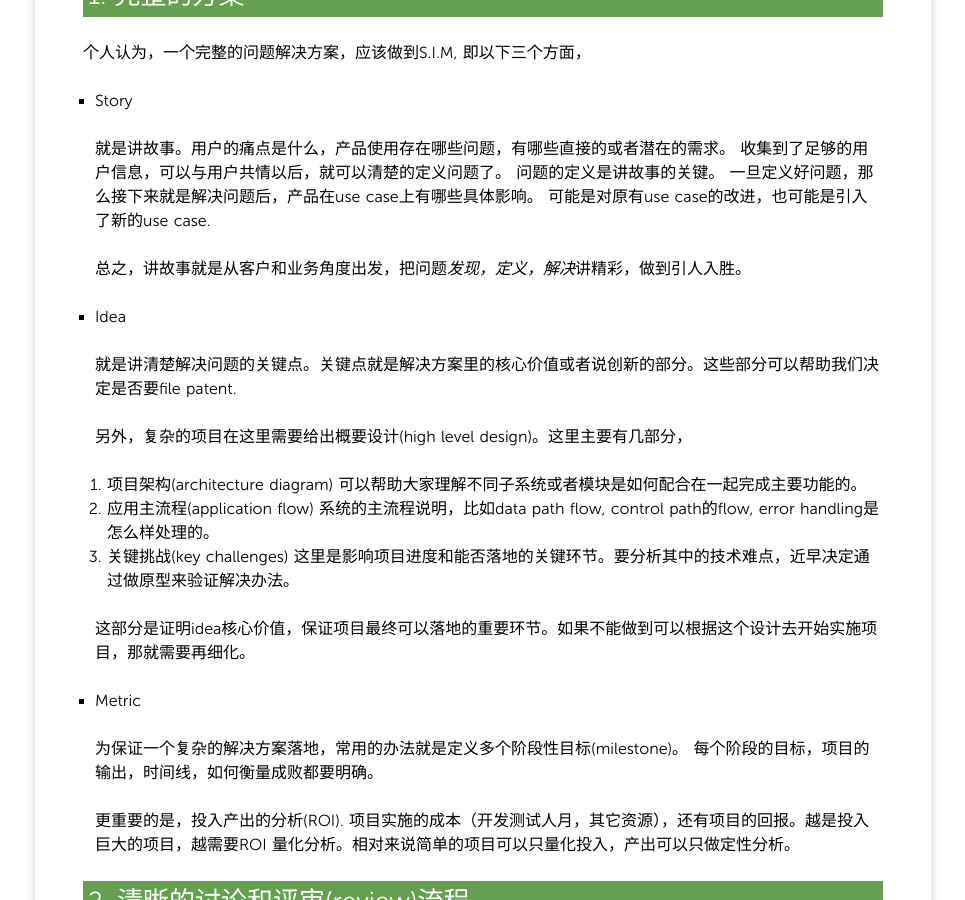
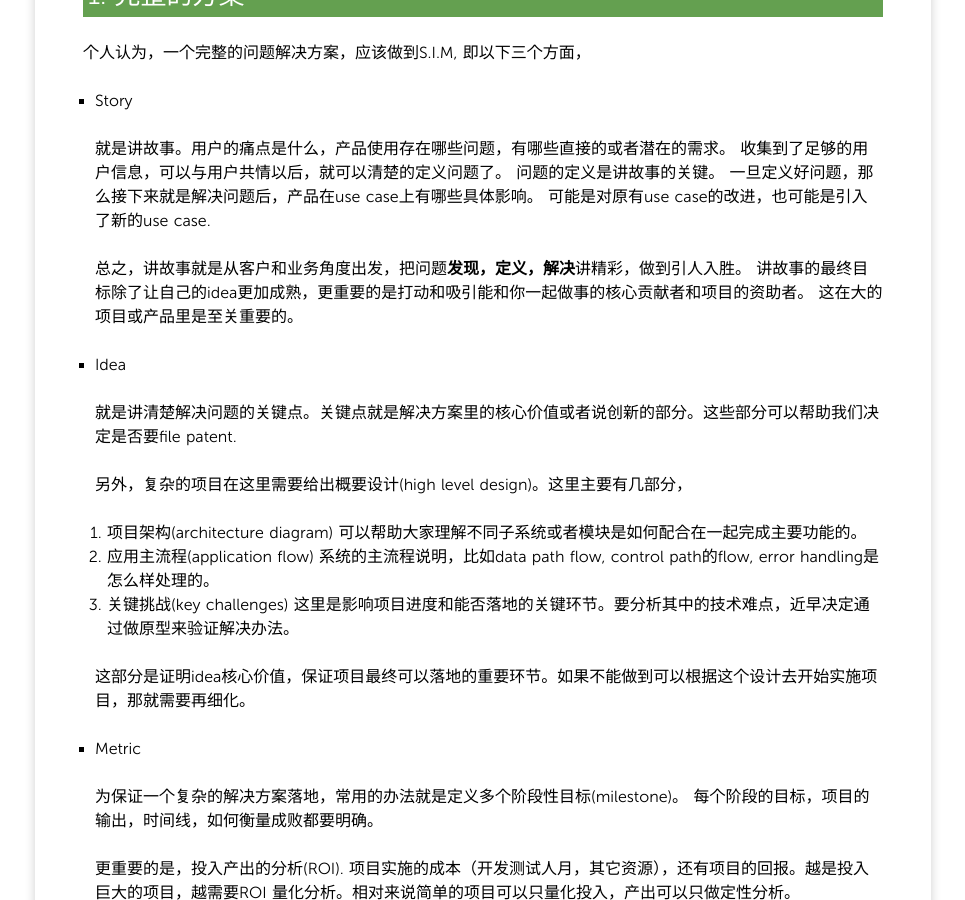
Before and after one commit to yangoliver/yangoliver.github.io, a Jekyll site: the page built from _posts/2016/2016-01-05-project-proposal-basic.md, in a window 1280 px wide and 900 px high, scrolled down 455 px. Shown: the whole window, without its empty margins (157-1122 px from the left). Built offline with Jekyll 4.4.1, drawn with Linux system fonts in a browser that asks for light colours; Markdown is read by kramdown in place of the engine named in the settings; comment, search, counter and statistics services are not loaded.

Commit message:
updated per self-review

```diff
--- a/_posts/2016/2016-01-05-project-proposal-basic.md
+++ b/_posts/2016/2016-01-05-project-proposal-basic.md
@@ -28,7 +28,9 @@ tags:
   一旦定义好问题，那么接下来就是解决问题后，产品在use case上有哪些具体影响。
   可能是对原有use case的改进，也可能是引入了新的use case.
 
-  总之，讲故事就是从客户和业务角度出发，把问题*发现，定义，解决*讲精彩，做到引人入胜。
+  总之，讲故事就是从客户和业务角度出发，把问题**发现，定义，解决**讲精彩，做到引人入胜。
+  讲故事的最终目标除了让自己的idea更加成熟，更重要的是打动和吸引能和你一起做事的核心贡献者和项目的资助者。
+  这在大的项目或产品里是至关重要的。
 
 * Idea
 
```
